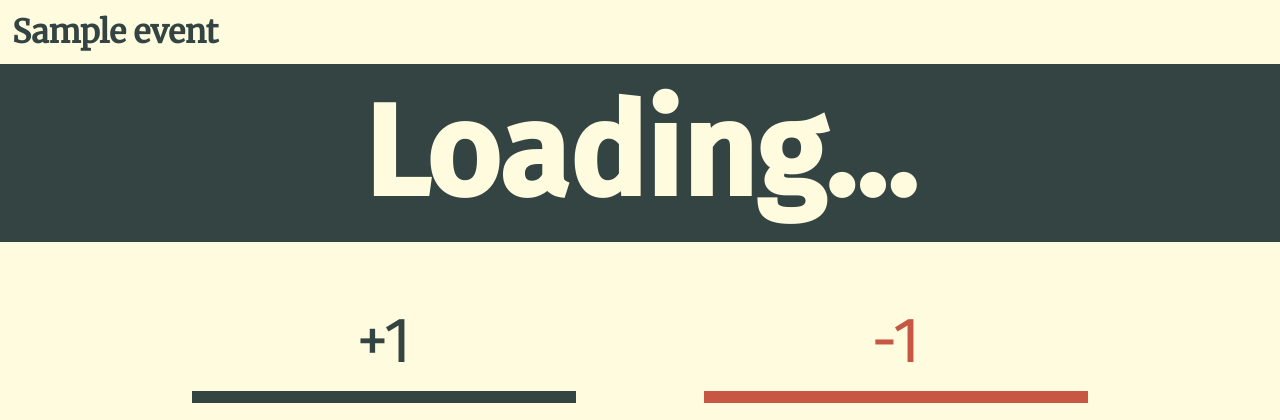
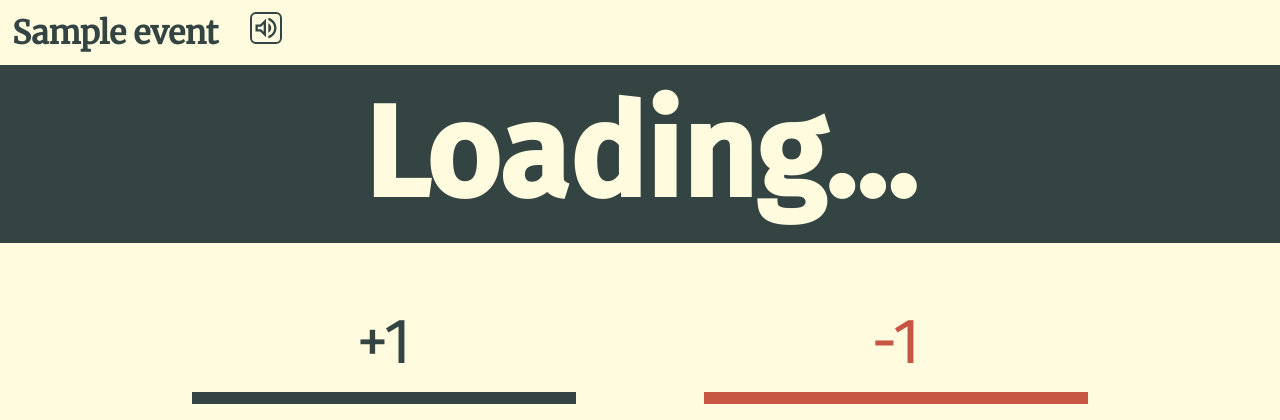
Before and after one commit to joedeandev/LiveJanus, a Flask app: template livejanus/templates/counter.html in a window 1280 px wide. Shown: the top 420 px of the page. Run offline with Flask 2, Linux system fonts and the light colour scheme; tables that the repository leaves empty hold one stand-in row (values such as "Sample post"); the template is opened without the code that fills it: values that come from a table or form of the project are taken from there, most other values are stand-ins (such as "Sample title", 1, 10 or a date in 2020); some libraries are stand-ins or nearby versions.

Commit message:
Added a sound effect to the counter

```diff
--- a/livejanus/static/counter.js
+++ b/livejanus/static/counter.js
@@ -47,6 +47,12 @@ function addRecord(recordTime, recordUser, recordValue, recordChange) {
 
     if (recordUser === ownUsername) {
       recordElement.classList.add("ownRecord");
+      if (
+        title === "value" &&
+        document.getElementById("muteControl").classList.contains("checked")
+      ) {
+        new Audio("/ding.mp3").play();
+      }
     }
 
     if (title === "value") {
--- a/livejanus/static/style.css
+++ b/livejanus/static/style.css
@@ -391,3 +391,19 @@ form input[type="number"] {
 .underlined {
   text-decoration: underline;
 }
+
+#muteControl {
+  width: 1em;
+  height: 1em;
+  background-image: url("/sound_off.svg");
+  background-size: cover;
+  display: inline-block;
+  border: 2px solid #334443;
+  margin-left: 24px;
+  margin-right: 24px;
+  border-radius: 6px;
+}
+
+#muteControl.checked {
+  background-image: url("/sound_on.svg");
+}
--- a/livejanus/templates/counter.html
+++ b/livejanus/templates/counter.html
@@ -13,7 +13,14 @@ endblock %} {% block extrahead %}
 {% endblock %} {% block main %}
 <div class="counterWrapper">
   <div class="counter">
-    <h1 class="eventName serif">{{ event.name }}</h1>
+    <h1 class="eventName serif">
+      {{ event.name }}
+      <div
+        id="muteControl"
+        class="checked"
+        onclick="if (this.classList.contains('checked')) {this.classList.remove('checked')} else {this.classList.add('checked')}"
+      ></div>
+    </h1>
     <h1 id="count">Loading...</h1>
     <div class="counterButtons">
       <div class="counterButton" onclick="sendUpdate(1)">+1</div>
```
Also changed, not shown: livejanus/static/sound_off.svg (added), livejanus/static/sound_on.svg (added), 1 other file.
